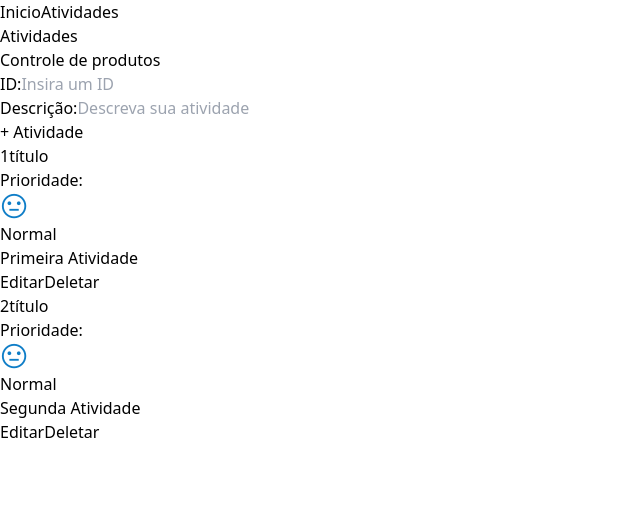
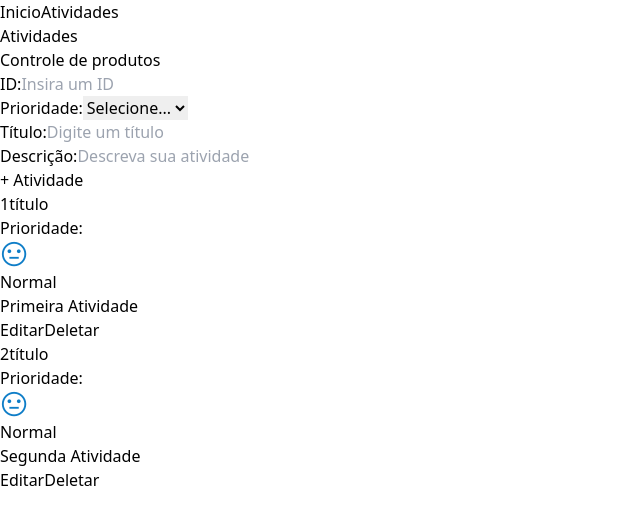
Before and after one commit to Lucashylario/Crud-ReactJS, a React (Vite) app in the folder pagina-cadastro/: page /atividades in a window 1280 px wide. Shown: the top 524 px of the page, without its empty margins (0-640 px from the left). Built offline with nearby package versions, Linux system fonts and the light colour scheme.

Commit message:
novos campos no formulário

```diff
--- a/pagina-cadastro/src/components/Atividade/index.jsx
+++ b/pagina-cadastro/src/components/Atividade/index.jsx
@@ -56,11 +56,24 @@ export const Atividade = () => {
                 <form className="bg-slate-50 p-5 shadow-lg">
                     <div className="grid grid-cols-2">
                         <div className="w-full max-w-lg px-5 grid">
-                            <label className="text-slate-500" htmlFor="id">ID:</label>
+                            <label className="text-slate-500">ID:</label>
                             <input id="id" type="text" placeholder="Insira um ID" className="mb-5 text-slate-800 bg-slate-200 p-3 rounded-lg" />
                         </div>
                         <div className="w-full max-w-lg px-5 grid">
-                            <label className="text-slate-500" htmlFor="descicao">Descrição:</label>
+                            <label className="text-slate-500">Prioridade:</label>
+                            <select id="prioridade" className="mb-5 text-slate-800 bg-slate-200 p-3 rounded-lg">
+                                <option defaultValue="selectPrioridade">Selecione...</option>
+                                <option value="baixo">Baixa</option>
+                                <option value="normal">Normal</option>
+                                <option value="alta">Alta</option>
+                            </select>
+                        </div>
+                        <div className="w-full max-w-lg px-5 grid">
+                            <label className="text-slate-500">Título:</label>
+                            <input id="titulo" type="text" placeholder="Digite um título" className="mb-5 text-slate-800 bg-slate-200 p-3 rounded-lg" />
+                        </div>
+                        <div className="w-full max-w-lg px-5 grid">
+                            <label className="text-slate-500">Descrição:</label>
                             <input id="descricao" type="text" placeholder="Descreva sua atividade" className="mb-5 text-slate-800 bg-slate-200 p-3 rounded-lg" />
                         </div>
                     </div>
```
